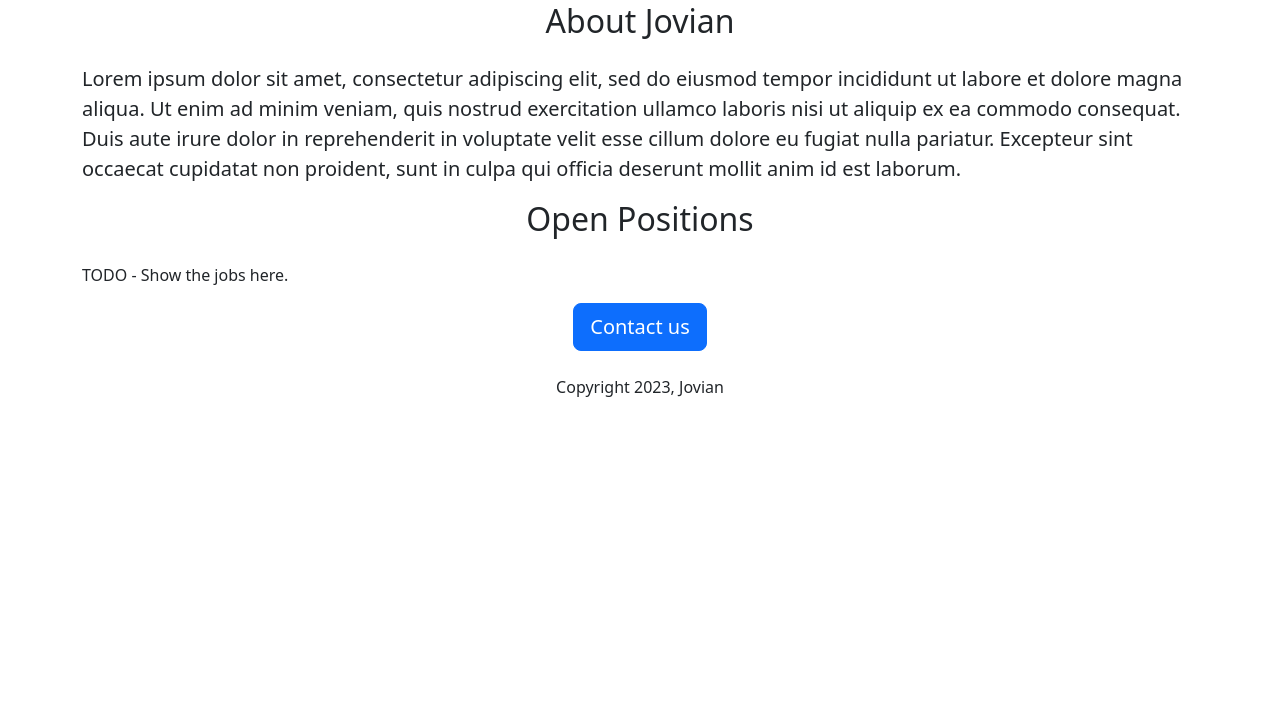
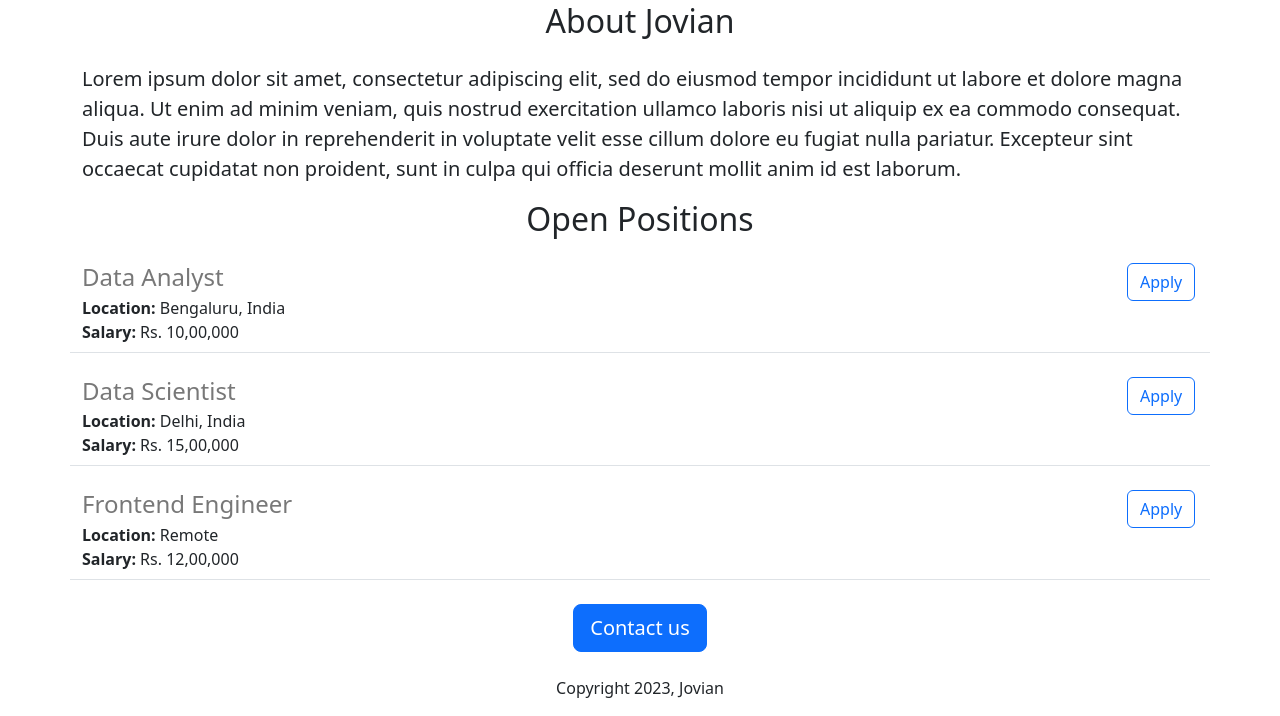
Before and after one commit to jeandossantos/Careers-website-with-flask, a Flask app: page / in a window 1280 px wide. Shown: the part 446-1162 px from the top of the page. Before the commit the page ends 843 px from the top, so only its background shows below. Run offline with Flask 3, Linux system fonts and the light colour scheme.

Commit message:
Add dynamic data and first API router

```diff
--- a/app.py
+++ b/app.py
@@ -1,12 +1,32 @@
-from flask import Flask, render_template
+from flask import Flask, jsonify, render_template
 
 app = Flask(__name__)
+
+JOBS = [{
+    'id': 1,
+    'title': 'Data Analyst',
+    'location': 'Bengaluru, India',
+    'salary': 'Rs. 10,00,000'
+}, {
+    'id': 2,
+    'title': 'Data Scientist',
+    'location': 'Delhi, India',
+    'salary': 'Rs. 15,00,000'
+}, {
+    'id': 3,
+    'title': 'Frontend Engineer',
+    'location': 'Remote',
+    'salary': 'Rs. 12,00,000'
+}]
 
 
 @app.route("/")
 def hello():
-  return render_template('home.html')
+  return render_template('home.html', jobs=JOBS, company_name='Jovian')
 
+@app.route("/api/jobs")
+def list_jobs():
+  return jsonify(JOBS)
 
 if __name__ == "__main__":
   app.run(host='0.0.0.0', port=3001, debug=True)
--- a/templates/home.html
+++ b/templates/home.html
@@ -16,7 +16,7 @@
   </head>
   <body>
     <div class="container">
-      <h1 class="text-center mt-2 mb-4">Jovian Careers</h1>
+      <h1 class="text-center mt-2 mb-4">{{company_name}} Careers</h1>
 
       <img id="banner" class="img-fluid"  src="static/banner.jpg" height="320">
 
@@ -25,8 +25,11 @@
       <p class="lead" >Lorem ipsum dolor sit amet, consectetur adipiscing elit, sed do eiusmod tempor incididunt ut labore et dolore magna aliqua. Ut enim ad minim veniam, quis nostrud exercitation ullamco laboris nisi ut aliquip ex ea commodo consequat. Duis aute irure dolor in reprehenderit in voluptate velit esse cillum dolore eu fugiat nulla pariatur. Excepteur sint occaecat cupidatat non proident, sunt in culpa qui officia deserunt mollit anim id est laborum.</p>
 
       <h2 class="text-center mt-2 mb-4">Open Positions</h2>
-
-      <p  >TODO - Show the jobs here.</p>
+      <div>
+        {% for job in jobs %}
+          {% include 'job-item.html' %}
+        {% endfor %}
+      </div>
 
       <div class="text-center">
           <button class="btn btn-primary btn-lg">Contact us</button>
--- /dev/null
+++ b/templates/job-item.html
@@ -0,0 +1,18 @@
+<div class="mb-4 border-bottom pb-2 row">
+  <div class="col-11">
+    <h4 class="mb-1" style="color: rgb(120, 120, 120);">
+      {{job['title']}}
+    </h4>
+    <div>
+      <p class="mb-0"><b>Location:</b> {{job['location']}}</p>
+    </div>
+    {% if 'salary' in job%}
+      <div>
+        <p class="mb-0"><b>Salary:</b> {{job['salary']}}</p>
+      </div>
+    {% endif %}
+  </div>
+    <div class="col-1">
+      <button class="btn btn-outline-primary">Apply</button>
+    </div>
+</div>
```
